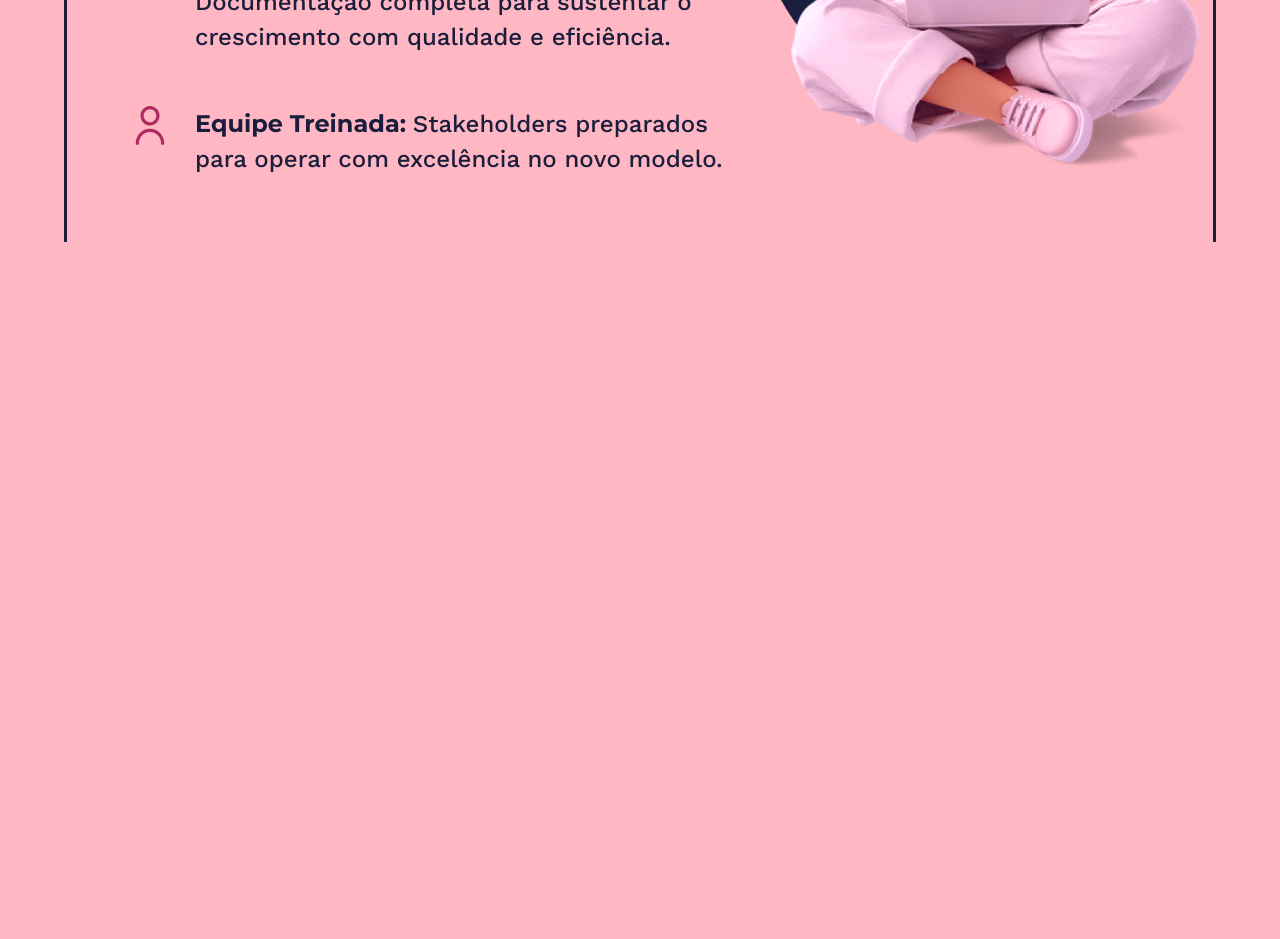
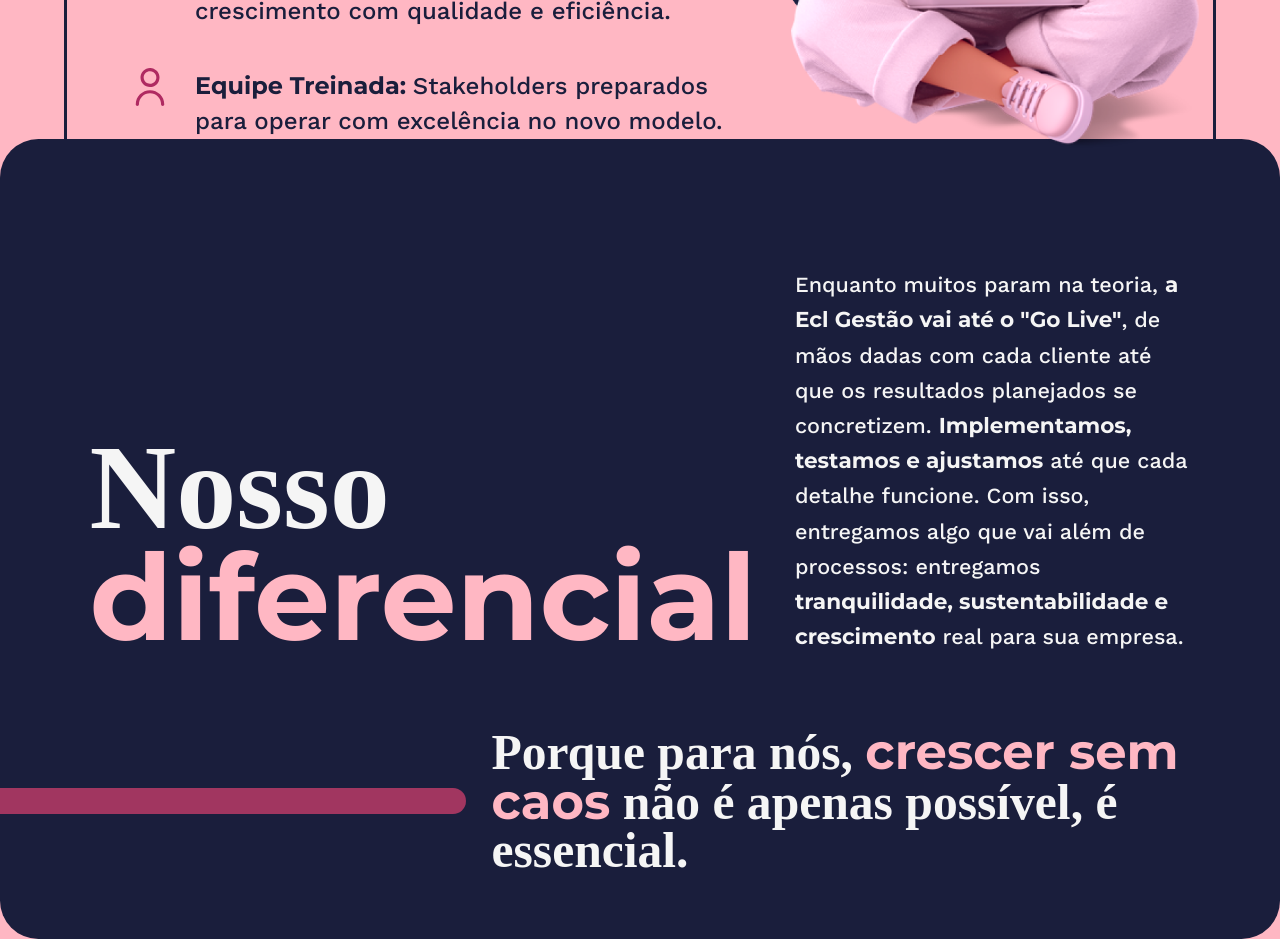
Before and after one commit to nandobfer/ecl-gestao, a React (Vite) app: page / in a window 1280 px wide. Shown: the part 8080-9019 px from the top of the page. Before the commit the page ends 8386 px from the top, so only its background shows below. Built offline with nearby package versions, Linux system fonts and the light colour scheme; a web font is replaced by a local one.

Commit message:
feat: differences

```diff
--- a/src/App.tsx
+++ b/src/App.tsx
@@ -8,6 +8,7 @@ import { AboutUs } from './components/AboutUs'
 import { Services } from './components/Services'
 import { AboutMe } from "./components/AboutMe"
 import { Methodology } from "./components/Methodology"
+import { Differences } from "./components/Differences"
 
 export const App:React.FC<{}> = () => {
     const theme = useTheme()
@@ -20,6 +21,7 @@ export const App:React.FC<{}> = () => {
             <Services />
             <AboutMe />
             <Methodology />
+            <Differences />
         </ThemeProvider>
     )
 }
--- /dev/null
+++ b/src/components/Differences.tsx
@@ -0,0 +1,51 @@
+import React from "react"
+import { Box, Typography } from "@mui/material"
+import { colors } from "../style/colors"
+
+interface DifferencesProps {}
+
+export const Differences: React.FC<DifferencesProps> = ({}) => {
+    return (
+        <Box
+            sx={{
+                padding: "10vw 7vw",
+                paddingBottom: "5vw",
+                bgcolor: colors.blue,
+                borderRadius: "3vw",
+                height: "100vh",
+                marginTop: "-10vw",
+                flexDirection: "column",
+            }}
+        >
+            <Box sx={{ gap: "3vw", alignItems: "flex-end" }}>
+                <Typography variant="h1" sx={{ color: colors.grey, flex: 0.5 }}>
+                    Nosso <span style={{ color: colors.light_pink }}>diferencial</span>
+                </Typography>
+                <Typography sx={{ color: colors.grey, flex: 0.5, fontSize: "1.35rem", fontWeight: 500, lineHeight: "2.2rem" }}>
+                    Enquanto muitos param na teoria, <span style={{ fontWeight: "bold" }}>a Ecl Gestão vai até o "Go Live"</span>, de mãos dadas com
+                    cada cliente até que os resultados planejados se concretizem.{" "}
+                    <span style={{ fontWeight: "bold" }}>Implementamos, testamos e ajustamos</span> até que cada detalhe funcione. Com isso,
+                    entregamos algo que vai além de processos: entregamos{" "}
+                    <span style={{ fontWeight: "bold" }}>tranquilidade, sustentabilidade e crescimento</span> real para sua empresa.
+                </Typography>
+            </Box>
+
+            <Box sx={{ alignItems: "center", marginTop: "auto", gap: "2vw" }}>
+                <Box
+                    sx={{
+                        flex: 0.4,
+                        height: "2vw",
+                        borderBottomRightRadius: "5vw",
+                        borderTopRightRadius: "5vw",
+                        marginLeft: "-7vw",
+                        bgcolor: colors.dark_pink,
+                    }}
+                />
+
+                <Typography sx={{ flex: 0.6, fontSize: "3.1rem", lineHeight: "3rem", color: colors.grey }} variant="h3">
+                    Porque para nós, <span style={{ color: colors.light_pink }}>crescer sem caos</span> não é apenas possível, é essencial.
+                </Typography>
+            </Box>
+        </Box>
+    )
+}
--- a/src/components/Methodology.tsx
+++ b/src/components/Methodology.tsx
@@ -167,7 +167,7 @@ export const Methodology: React.FC<MethodologyProps> = ({}) => {
                     <Box
                         sx={{
                             flexDirection: "column",
-                            gap: "4vw",
+                            gap: "3vw",
                             flex: 1,
                         }}
                     >
```
